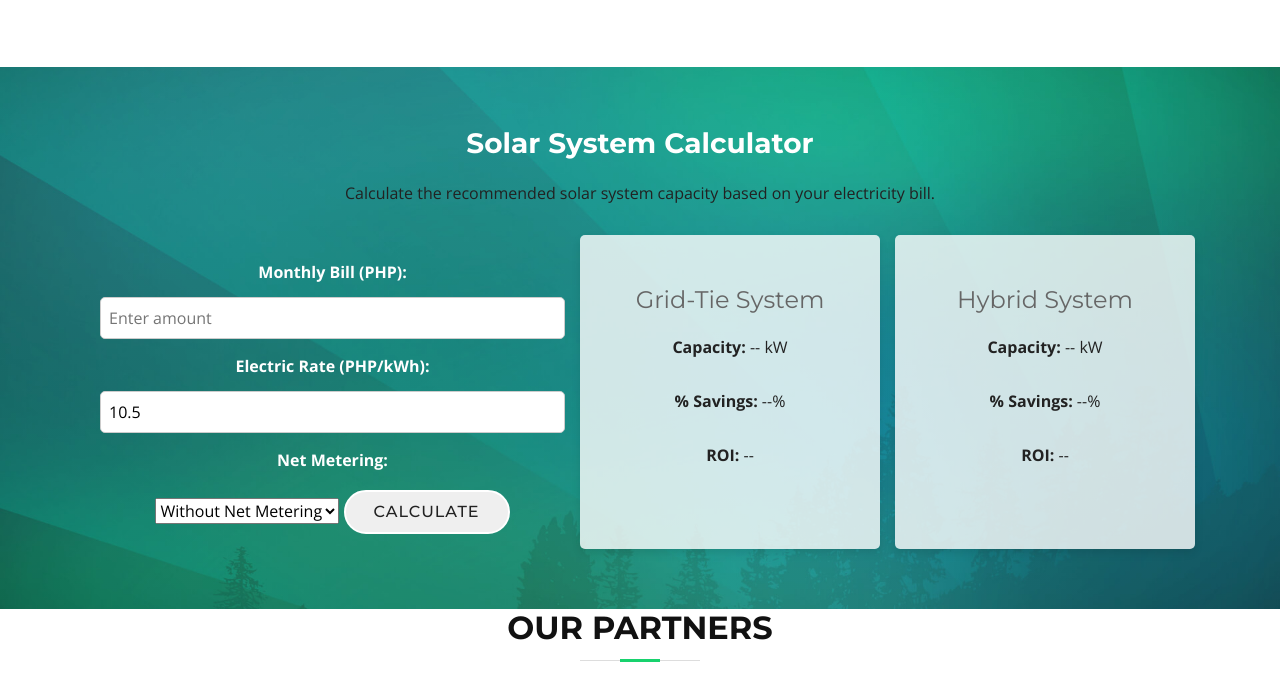
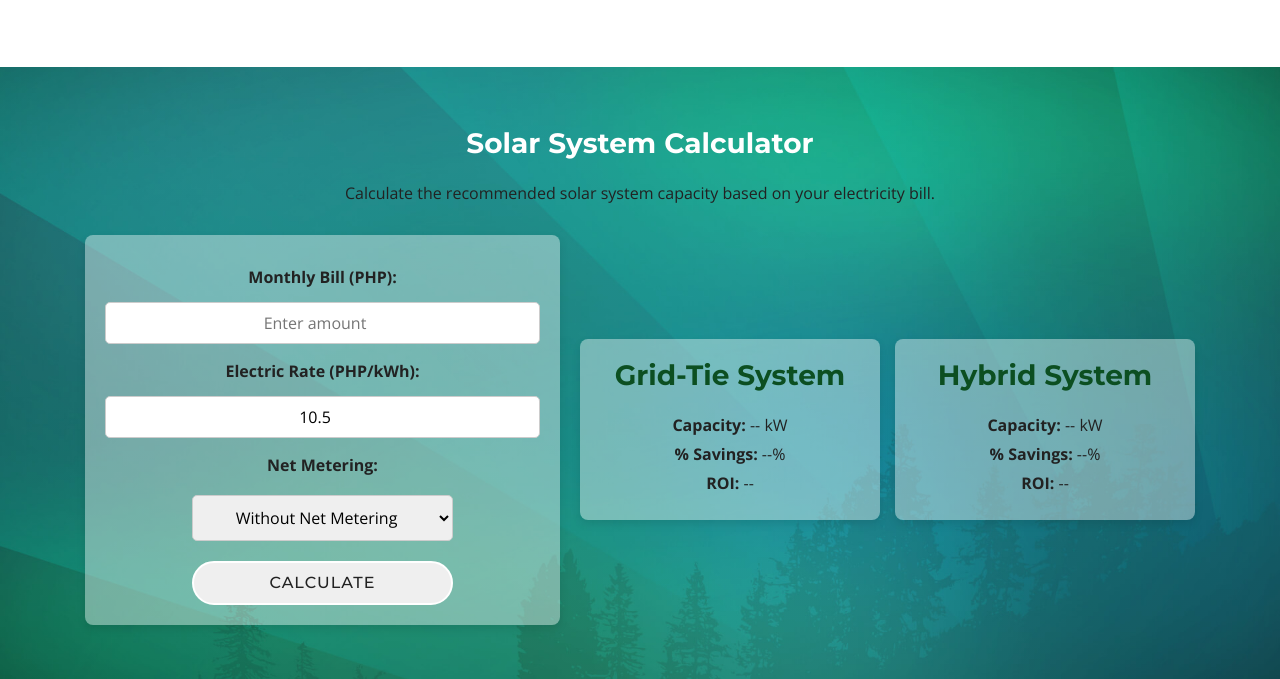
Before and after one commit to privateDoss/ecobouer-web, a plain HTML site: page index.html in a window 1280 px wide. Shown: the part 2618-3297 px from the top of the page. Drawn offline with nearby package versions, Linux system fonts and the light colour scheme; files whose address does not match are found by name.

Commit message:
Updated calculator view

```diff
--- a/css/style.css
+++ b/css/style.css
@@ -817,38 +817,98 @@ body.mobile-nav-active #mobile-nav-toggle {
 .calculator-form {
   display: flex;
   flex-wrap: wrap;
-  justify-content: space-between;
-}
-
-.form-section, .result-section {
+  justify-content: center; /* Center the form on the page */
+  align-items: center;
+  gap: 20px; /* Space between form and results */
+}
+
+.form-section {
   flex: 1;
-  min-width: 300px;
-  padding: 15px;
-  text-align: center;
+  min-width: 350px;
+  padding: 20px;
+  text-align: center;
+  display: flex;
+  flex-direction: column;
+  align-items: center; /* Ensures all elements are centered */
+  background: rgba(255, 255, 255, 0.4);
+  border-radius: 8px;
+  box-shadow: 0 4px 8px rgba(0, 0, 0, 0.1);
+}
+
+.form-section label {
+  font-weight: bold;
+  margin-top: 10px;
+  color: #fff; /* Set labels to white */
+}
+
+.form-section input,
+.form-section select {
+  width: 80%;
+  padding: 10px;
+  margin: 10px 0;
+  border: 1px solid #ccc;
+  border-radius: 5px;
+  text-align: center;
+}
+
+.form-section select,
+.form-section button {
+  width: 60%; /* Reduced width for better alignment */
+  margin-top: 10px; /* Space between dropdown and button */
+}
+
+#calculate-btn {
+  padding: 10px;
+  border-radius: 25px;
+  font-size: 16px;
+  transition: 0.3s ease-in-out;
+}
+
+#calculate-btn:hover {
+  background: #18d26e;
+  border-color: #18d26e;
 }
 
 .result-container {
   display: flex;
   flex-wrap: wrap;
-  gap: 15px; /* Adds space between the blocks */
+  gap: 15px;
   justify-content: center;
 }
 
 .result-section {
-  background: rgba(255, 255, 255, 0.8); /* Slightly transparent white background */
-  border-radius: 5px;
-  display: flex;
-  flex-direction: column;
-  justify-content: center;
-  align-items: center;
+  flex: 1;
+  min-width: 300px;
+  max-width: 400px;
+  background: rgba(255, 255, 255, 0.4);
+  border-radius: 8px;
   padding: 20px;
+  text-align: center;
   box-shadow: 0 4px 8px rgba(0, 0, 0, 0.1);
 }
 
+.result-section h4 {
+  color: #0c4f21;
+  font-size: 22px;
+}
+
+.result-section p {
+  color: #000;
+  font-size: 16px;
+  margin: 5px 0;
+}
+
+/* Responsive Fix */
 @media (max-width: 768px) {
   .calculator-form {
     flex-direction: column;
   }
+
+  .form-section select,
+  .form-section button {
+    width: 80%; /* Make it more mobile-friendly */
+  }
+
   .result-container {
     flex-direction: column;
   }
@@ -858,7 +918,7 @@ body.mobile-nav-active #mobile-nav-toggle {
   display: block;
   font-weight: bold;
   margin-top: 10px;
-  color: #fff; /* Set labels to white */
+  color: #222; /* Set labels to white */
 }
 
 .calculator-form input {
@@ -874,7 +934,7 @@ body.mobile-nav-active #mobile-nav-toggle {
   padding: 10px;
   background: #f8f9fa;
   border-radius: 5px;
-  color: #222; /* Ensures all text inside #result is dark */
+  color: #ccc; /* Ensures all text inside #result is dark */
 }
 
 #solar-capacity,
@@ -887,7 +947,7 @@ body.mobile-nav-active #mobile-nav-toggle {
 }
 
 #result p {
-  color: #222; /* Applies dark color to all paragraphs inside #result */
+  color: #000; /* Applies dark color to all paragraphs inside #result */
 }
 
 #savings-calculator {
@@ -898,6 +958,12 @@ body.mobile-nav-active #mobile-nav-toggle {
 
 #savings-calculator h3 {
   color: #fff;
+  font-size: 28px;
+  font-weight: 700;
+}
+
+#savings-calculator h4 {
+  color: #0c4f21;
   font-size: 28px;
   font-weight: 700;
 }
--- a/index.html
+++ b/index.html
@@ -347,7 +347,7 @@
           return;
         }
 
-        let solarCapacity = Math.ceil((monthlyBill / electricRate) / 0.7 / 30 / 4);
+        let solarCapacity = Math.ceil((monthlyBill / electricRate) / 0.75 / 30 / 4);
         let gridSavings = netMetering === "with" ? 90 : 70;
         let hybridSavings = netMetering === "with" ? 95 : 85;
         let gridROI = netMetering === "with" ? "Approx. 3.5 Years" : "Approx. 3 Years";
--- a/js/main.js
+++ b/js/main.js
@@ -203,22 +203,22 @@
     items: 1
   });
 
-  $(document).ready(function () {
-    $("#calculate-btn").click(function () {
-      let monthlyBill = parseFloat($("#monthly-bill").val());
-      let electricRate = parseFloat($("#electric-rate").val());
+  // $(document).ready(function () {
+  //   $("#calculate-btn").click(function () {
+  //     let monthlyBill = parseFloat($("#monthly-bill").val());
+  //     let electricRate = parseFloat($("#electric-rate").val());
 
-      if (isNaN(monthlyBill) || isNaN(electricRate) || monthlyBill <= 0 || electricRate <= 0) {
-        alert("Please enter valid numbers.");
-        return;
-      }
+  //     if (isNaN(monthlyBill) || isNaN(electricRate) || monthlyBill <= 0 || electricRate <= 0) {
+  //       alert("Please enter valid numbers.");
+  //       return;
+  //     }
 
-      let solarCapacity =Math.ceil((monthlyBill / electricRate)/0.7/30/4);
-      // let panelCount = Math.ceil((solarCapacity * 1000) / 400);
+  //     let solarCapacity =Math.ceil((monthlyBill / electricRate)/0.7/30/4);
+  //     // let panelCount = Math.ceil((solarCapacity * 1000) / 400);
 
-      $("#solar-capacity").text(solarCapacity.toFixed(2));
-      // $("#panel-count").text(panelCount);
-    });
-  });
+  //     $("#solar-capacity").text(solarCapacity.toFixed(2));
+  //     // $("#panel-count").text(panelCount);
+  //   });
+  // });
 
 })(jQuery);
```
